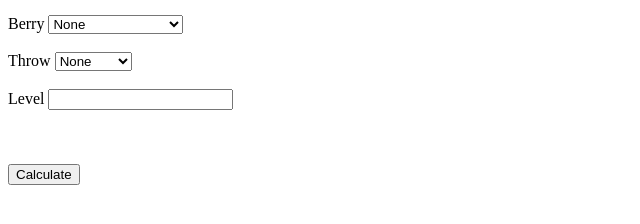
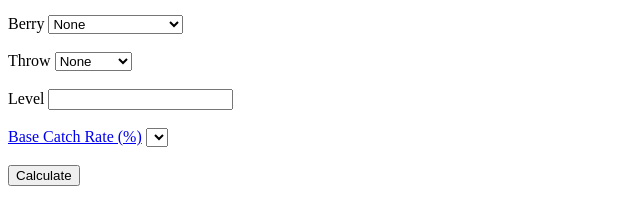
Before and after one commit to rexgamer338571/pg-utils, a plain HTML site: page catchrate/catchrate.html in a window 1280 px wide. Shown: the part 102-326 px from the top of the page, without its empty margins (0-640 px from the left). Drawn offline with Linux system fonts and the light colour scheme.

Commit message:
Update catchrate.html

```diff
--- a/catchrate/catchrate.html
+++ b/catchrate/catchrate.html
@@ -42,10 +42,8 @@
 
         <br><br>
 
-        <!-- <label for="fieldBCR"><a href="https://m.bulbapedia.bulbagarden.net/wiki/List_of_Pok%C3%A9mon_by_catch_rate_(GO)#List_of_Pokemon">Base Catch Rate (%)</a></label>
-        <input id="fieldBCR"></input> -->
-
-        <div id="fieldBCR"></div>
+        <label for="fieldBCR"><a href="https://m.bulbapedia.bulbagarden.net/wiki/List_of_Pok%C3%A9mon_by_catch_rate_(GO)#List_of_Pokemon">Base Catch Rate (%)</a></label>
+        <select id="fieldBCR"></select>
 
         <br><br>
 
```
